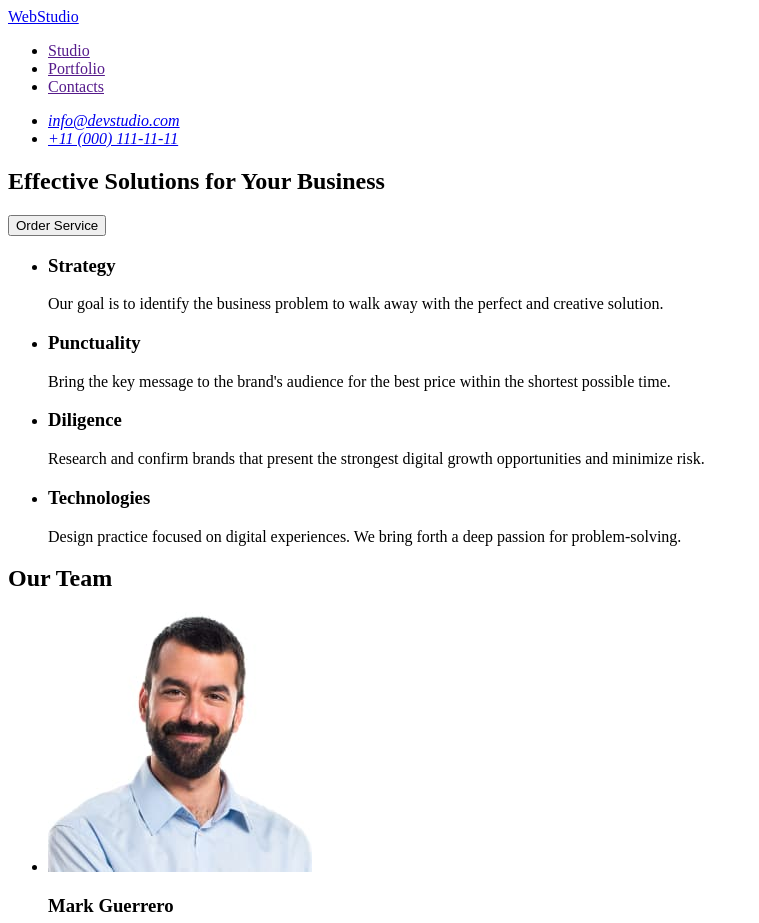
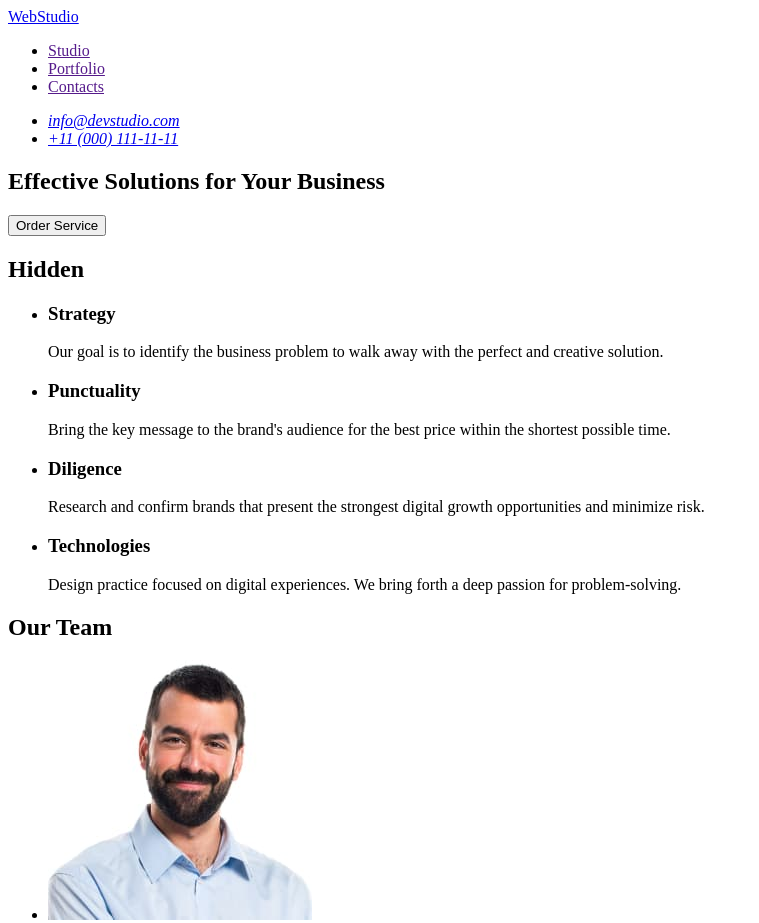
Before and after one commit to Hellwood1/GoIT-home-work-1, a plain HTML site: page index.html in a window 1280 px wide. Shown: the top 923 px of the page, without its empty margins (0-759 px from the left). Drawn offline with Linux system fonts and the light colour scheme.

Commit message:
Update index.html

```diff
--- a/index.html
+++ b/index.html
@@ -27,8 +27,9 @@
         <h1>Effective Solutions for Your Business</h1>
         <button type="button">Order Service</button>
       </section>
+      <!-- Hidden title -->
+      <h2>Hidden</h2>
       <section>
-        <!-- <h2> Тут щось буде </h2> -->
       </section>
       <section>
         <ul>
```
